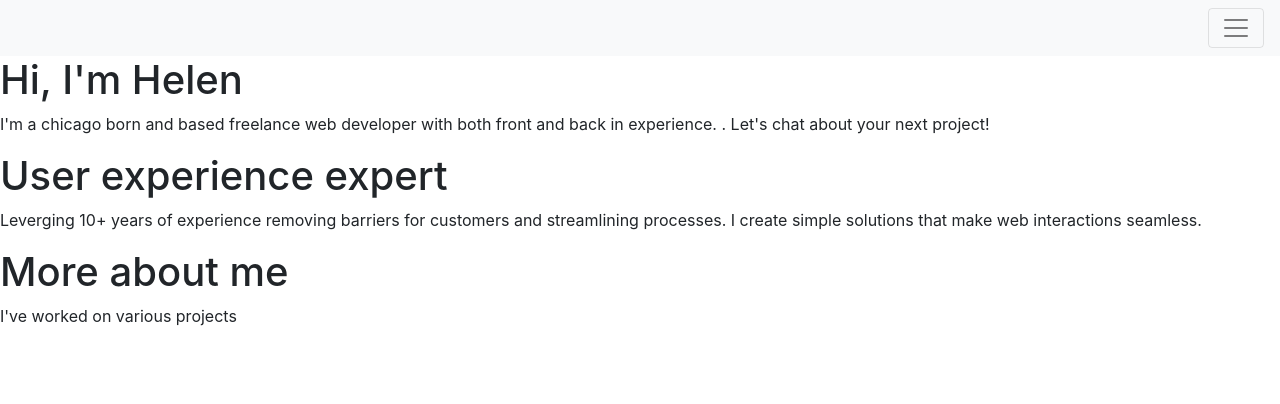
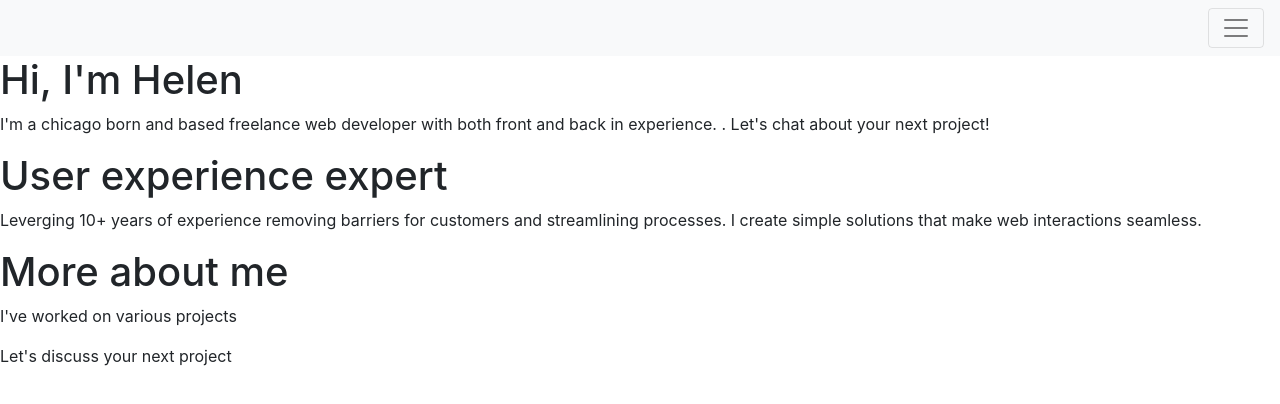
Before and after one commit to helenrgeorge/helenrgeorge.github.io, a plain HTML site: page index.html in a window 1280 px wide. Drawn offline with nearby package versions, Linux system fonts and the light colour scheme.

Commit message:
Update index.html

```diff
--- a/index.html
+++ b/index.html
@@ -9,6 +9,10 @@
 
     <!-- Bootstrap CSS -->
     <link rel="stylesheet" href="https://cdn.jsdelivr.net/npm/bootstrap@4.1.3/dist/css/bootstrap.min.css" integrity="sha384-MCw98/SFnGE8fJT3GXwEOngsV7Zt27NXFoaoApmYm81iuXoPkFOJwJ8ERdknLPMO" crossorigin="anonymous">
+
+     <!--  CSS -->
+    <link rel="stylesheet" type="text/css" href="styles.css" />
+
     <title>Web Developers Portfolio</title>
 </head>
 <body>
@@ -45,7 +49,7 @@
       <p>I've worked on various projects
       </p>
       </div>
-      <div class="container-lg"></div>
+      <div class="container-lg"><p>Let's discuss your next project</p></div>
 
 
 
```
